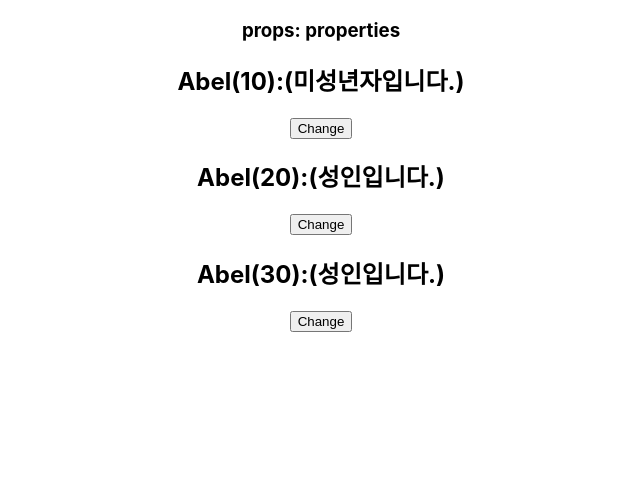
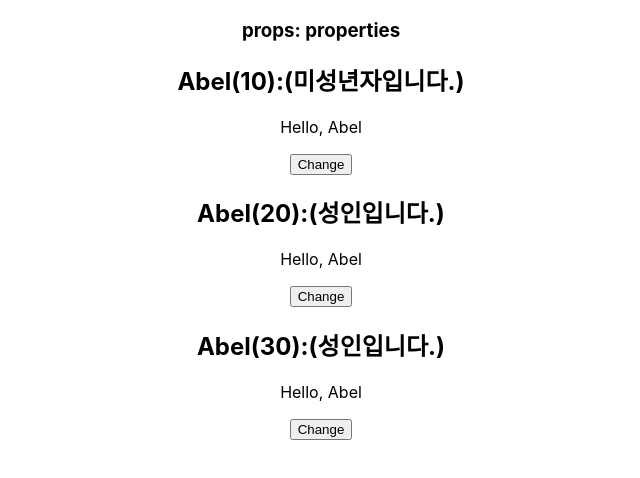
Before and after one commit to Dong-hyeun/voca, a React (Create React App) app: page / in a window 1280 px wide. Shown: the top 478 px of the page, without its empty margins (319-959 px from the left). Built offline with nearby package versions, Linux system fonts and the light colour scheme.

Commit message:
한 컴포넌트가 가지고 있는 state를 props 로 넘기기

```diff
--- a/src/component/Hello.js
+++ b/src/component/Hello.js
@@ -1,4 +1,5 @@
 import { useState } from 'react';
+import UserName from './UserName';
 export default function Hello({ age }) {
     const [name, setName] = useState('Abel');
     const msg = age > 19 ? '성인입니다.' : '미성년자입니다.';
@@ -6,6 +7,7 @@ export default function Hello({ age }) {
     return (
         <div>
             <h2>{name}({age}):({msg})</h2>
+            <UserName name={name} />
             <button
                 onClick={() => {
                     setName(name === 'Abel' ? 'Jane' : 'Abel');
--- /dev/null
+++ b/src/component/UserName.js
@@ -0,0 +1,4 @@
+// 한 컴포넌트가 가지고 있는 state를 props 로 넘기기
+export default function UserName({ name }) {
+    return <p>Hello, {name}</p>
+}
```
